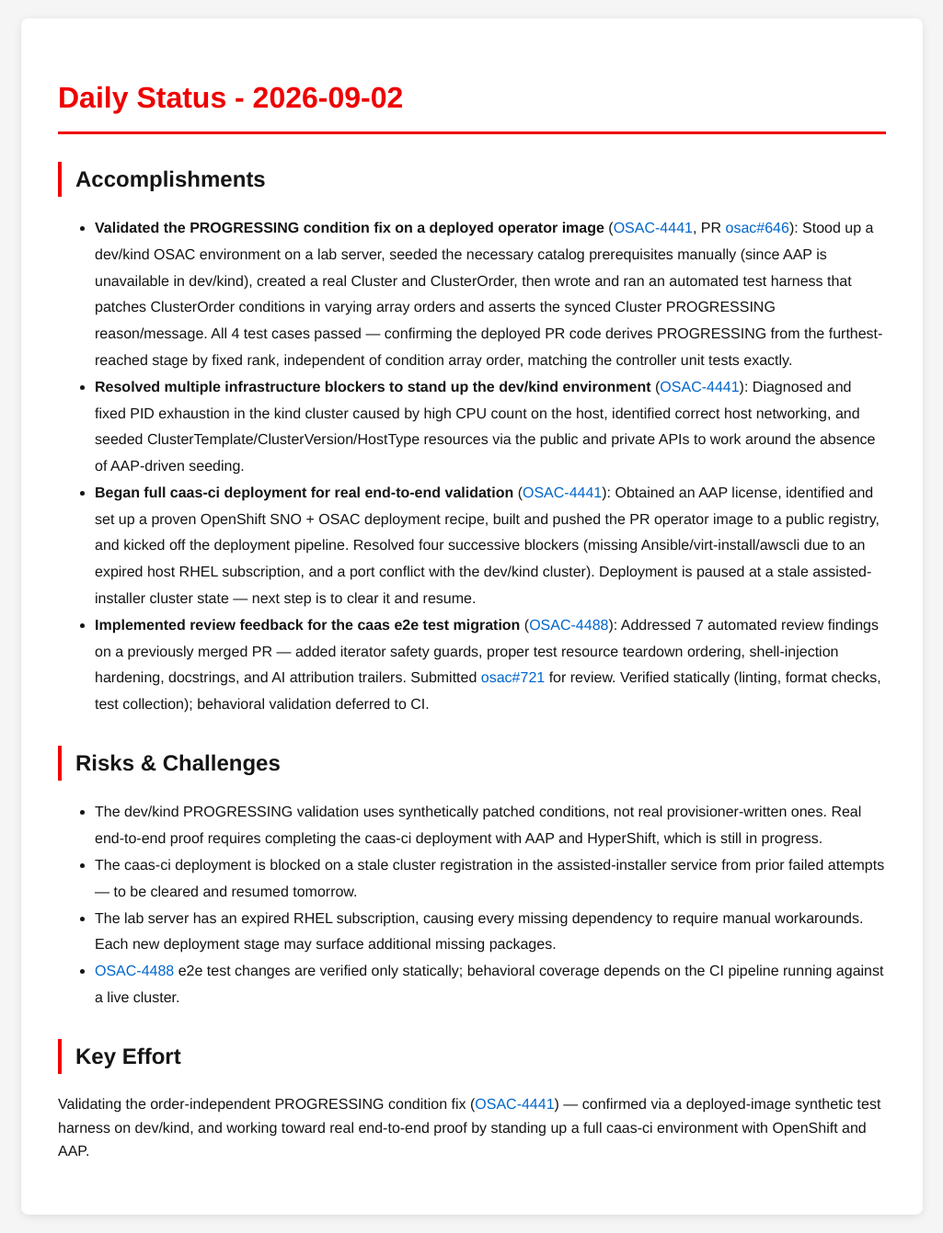
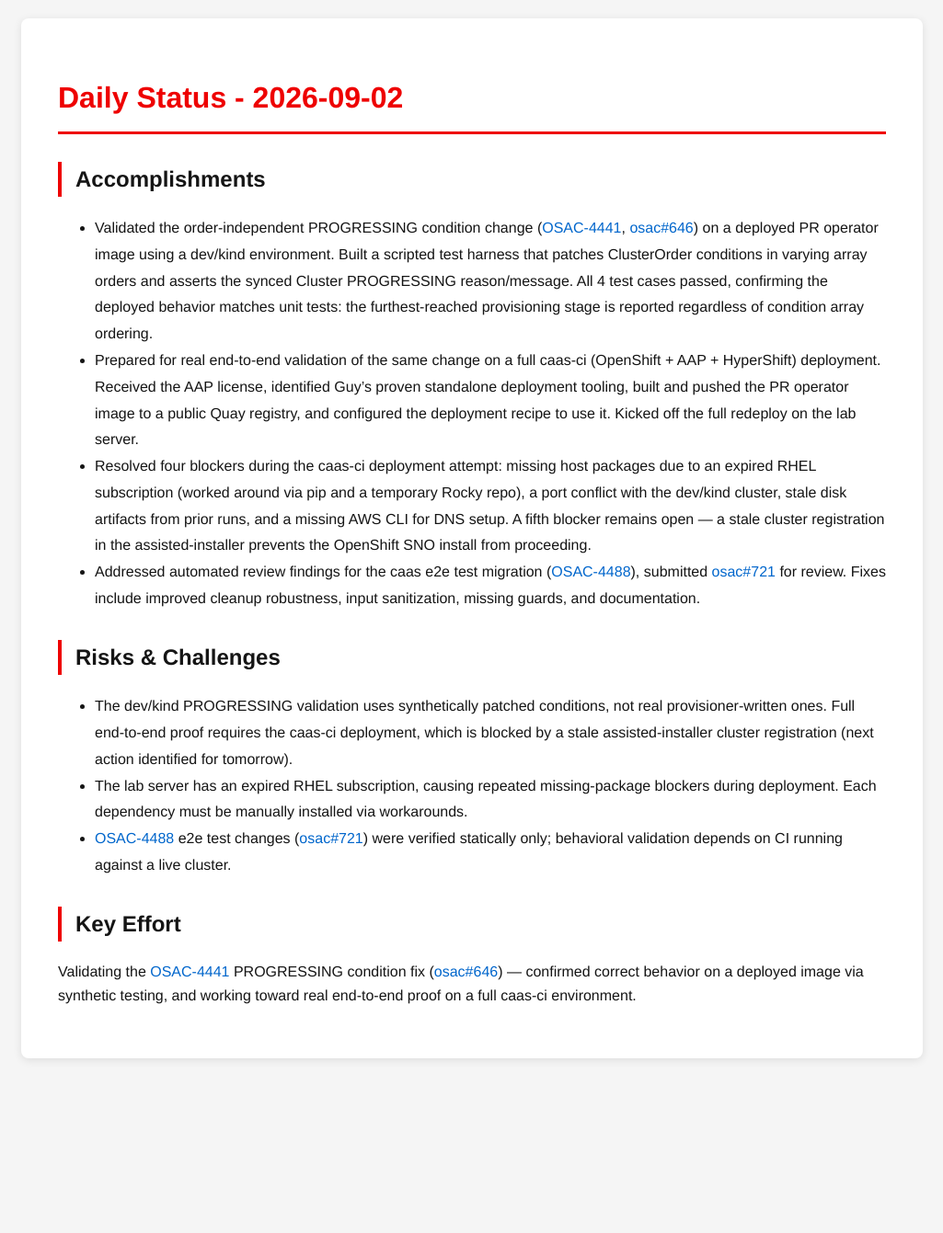
Before and after one commit to tzvatot/daily-status, a Jekyll site: the page built from 2026-09-02.md, in a window 1280 px wide. Shown: the whole page at 92% size, without its empty margins (127-1152 px from the left). Built offline with Jekyll 4.4.1, drawn with Linux system fonts in a browser that asks for light colours; after the commit the page ends 1171 px from its top, so only the background shows below that.

Commit message:
Daily status update - 2026-09-02

```diff
--- a/2026-09-02.md
+++ b/2026-09-02.md
@@ -7,19 +7,15 @@ date: 2026-09-02
 # Daily Status - 2026-09-02
 
 ## Accomplishments
-
-- **Validated the PROGRESSING condition fix on a deployed operator image** ([OSAC-4441](https://redhat.atlassian.net/browse/OSAC-4441), PR [osac#646](https://github.com/osac-project/osac/pull/646)): Stood up a dev/kind OSAC environment on a lab server, seeded the necessary catalog prerequisites manually (since AAP is unavailable in dev/kind), created a real Cluster and ClusterOrder, then wrote and ran an automated test harness that patches ClusterOrder conditions in varying array orders and asserts the synced Cluster PROGRESSING reason/message. All 4 test cases passed — confirming the deployed PR code derives PROGRESSING from the furthest-reached stage by fixed rank, independent of condition array order, matching the controller unit tests exactly.
-- **Resolved multiple infrastructure blockers to stand up the dev/kind environment** ([OSAC-4441](https://redhat.atlassian.net/browse/OSAC-4441)): Diagnosed and fixed PID exhaustion in the kind cluster caused by high CPU count on the host, identified correct host networking, and seeded ClusterTemplate/ClusterVersion/HostType resources via the public and private APIs to work around the absence of AAP-driven seeding.
-- **Began full caas-ci deployment for real end-to-end validation** ([OSAC-4441](https://redhat.atlassian.net/browse/OSAC-4441)): Obtained an AAP license, identified and set up a proven OpenShift SNO + OSAC deployment recipe, built and pushed the PR operator image to a public registry, and kicked off the deployment pipeline. Resolved four successive blockers (missing Ansible/virt-install/awscli due to an expired host RHEL subscription, and a port conflict with the dev/kind cluster). Deployment is paused at a stale assisted-installer cluster state — next step is to clear it and resume.
-- **Implemented review feedback for the caas e2e test migration** ([OSAC-4488](https://redhat.atlassian.net/browse/OSAC-4488)): Addressed 7 automated review findings on a previously merged PR — added iterator safety guards, proper test resource teardown ordering, shell-injection hardening, docstrings, and AI attribution trailers. Submitted [osac#721](https://github.com/osac-project/osac/pull/721) for review. Verified statically (linting, format checks, test collection); behavioral validation deferred to CI.
+- Validated the order-independent PROGRESSING condition change ([OSAC-4441](https://redhat.atlassian.net/browse/OSAC-4441), [osac#646](https://github.com/osac-project/osac/pull/646)) on a deployed PR operator image using a dev/kind environment. Built a scripted test harness that patches ClusterOrder conditions in varying array orders and asserts the synced Cluster PROGRESSING reason/message. All 4 test cases passed, confirming the deployed behavior matches unit tests: the furthest-reached provisioning stage is reported regardless of condition array ordering.
+- Prepared for real end-to-end validation of the same change on a full caas-ci (OpenShift + AAP + HyperShift) deployment. Received the AAP license, identified Guy's proven standalone deployment tooling, built and pushed the PR operator image to a public Quay registry, and configured the deployment recipe to use it. Kicked off the full redeploy on the lab server.
+- Resolved four blockers during the caas-ci deployment attempt: missing host packages due to an expired RHEL subscription (worked around via pip and a temporary Rocky repo), a port conflict with the dev/kind cluster, stale disk artifacts from prior runs, and a missing AWS CLI for DNS setup. A fifth blocker remains open — a stale cluster registration in the assisted-installer prevents the OpenShift SNO install from proceeding.
+- Addressed automated review findings for the caas e2e test migration ([OSAC-4488](https://redhat.atlassian.net/browse/OSAC-4488)), submitted [osac#721](https://github.com/osac-project/osac/pull/721) for review. Fixes include improved cleanup robustness, input sanitization, missing guards, and documentation.
 
 ## Risks & Challenges
-
-- The dev/kind PROGRESSING validation uses synthetically patched conditions, not real provisioner-written ones. Real end-to-end proof requires completing the caas-ci deployment with AAP and HyperShift, which is still in progress.
-- The caas-ci deployment is blocked on a stale cluster registration in the assisted-installer service from prior failed attempts — to be cleared and resumed tomorrow.
-- The lab server has an expired RHEL subscription, causing every missing dependency to require manual workarounds. Each new deployment stage may surface additional missing packages.
-- [OSAC-4488](https://redhat.atlassian.net/browse/OSAC-4488) e2e test changes are verified only statically; behavioral coverage depends on the CI pipeline running against a live cluster.
+- The dev/kind PROGRESSING validation uses synthetically patched conditions, not real provisioner-written ones. Full end-to-end proof requires the caas-ci deployment, which is blocked by a stale assisted-installer cluster registration (next action identified for tomorrow).
+- The lab server has an expired RHEL subscription, causing repeated missing-package blockers during deployment. Each dependency must be manually installed via workarounds.
+- [OSAC-4488](https://redhat.atlassian.net/browse/OSAC-4488) e2e test changes ([osac#721](https://github.com/osac-project/osac/pull/721)) were verified statically only; behavioral validation depends on CI running against a live cluster.
 
 ## Key Effort
-
-Validating the order-independent PROGRESSING condition fix ([OSAC-4441](https://redhat.atlassian.net/browse/OSAC-4441)) — confirmed via a deployed-image synthetic test harness on dev/kind, and working toward real end-to-end proof by standing up a full caas-ci environment with OpenShift and AAP.
+Validating the [OSAC-4441](https://redhat.atlassian.net/browse/OSAC-4441) PROGRESSING condition fix ([osac#646](https://github.com/osac-project/osac/pull/646)) — confirmed correct behavior on a deployed image via synthetic testing, and working toward real end-to-end proof on a full caas-ci environment.
```
